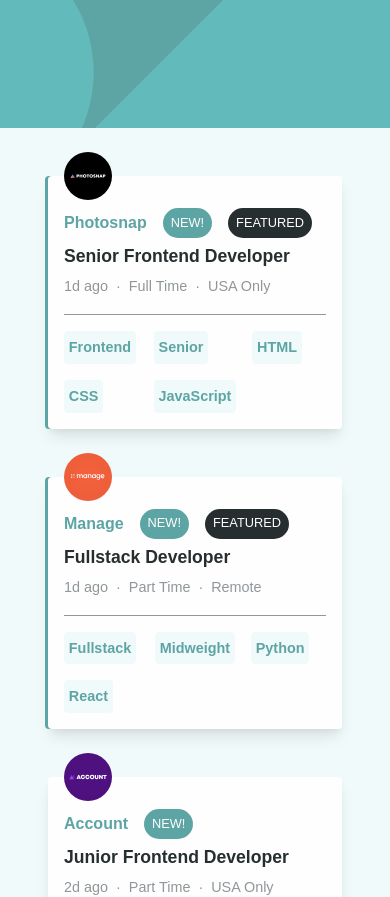
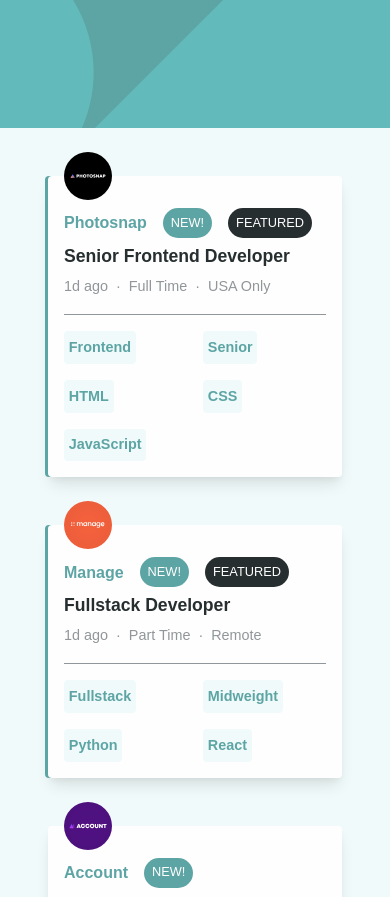
Before and after one commit to simmeringstew/job-listing, a React (Create React App) app: page / in a window 390 px wide. Shown: the top 897 px of the page. Built offline with nearby package versions, Linux system fonts and the light colour scheme; a small style sheet from the web is missing.

Commit message:
Fixed overflow on small screens

```diff
--- a/src/styles/Job.css
+++ b/src/styles/Job.css
@@ -64,7 +64,7 @@
 
 .tags {
     display: grid;
-    grid-template-columns: repeat(3, 1fr);
+    grid-template-columns: repeat(auto-fit, minmax(80px, 1fr));
     gap: 1rem;
 }
 
```
